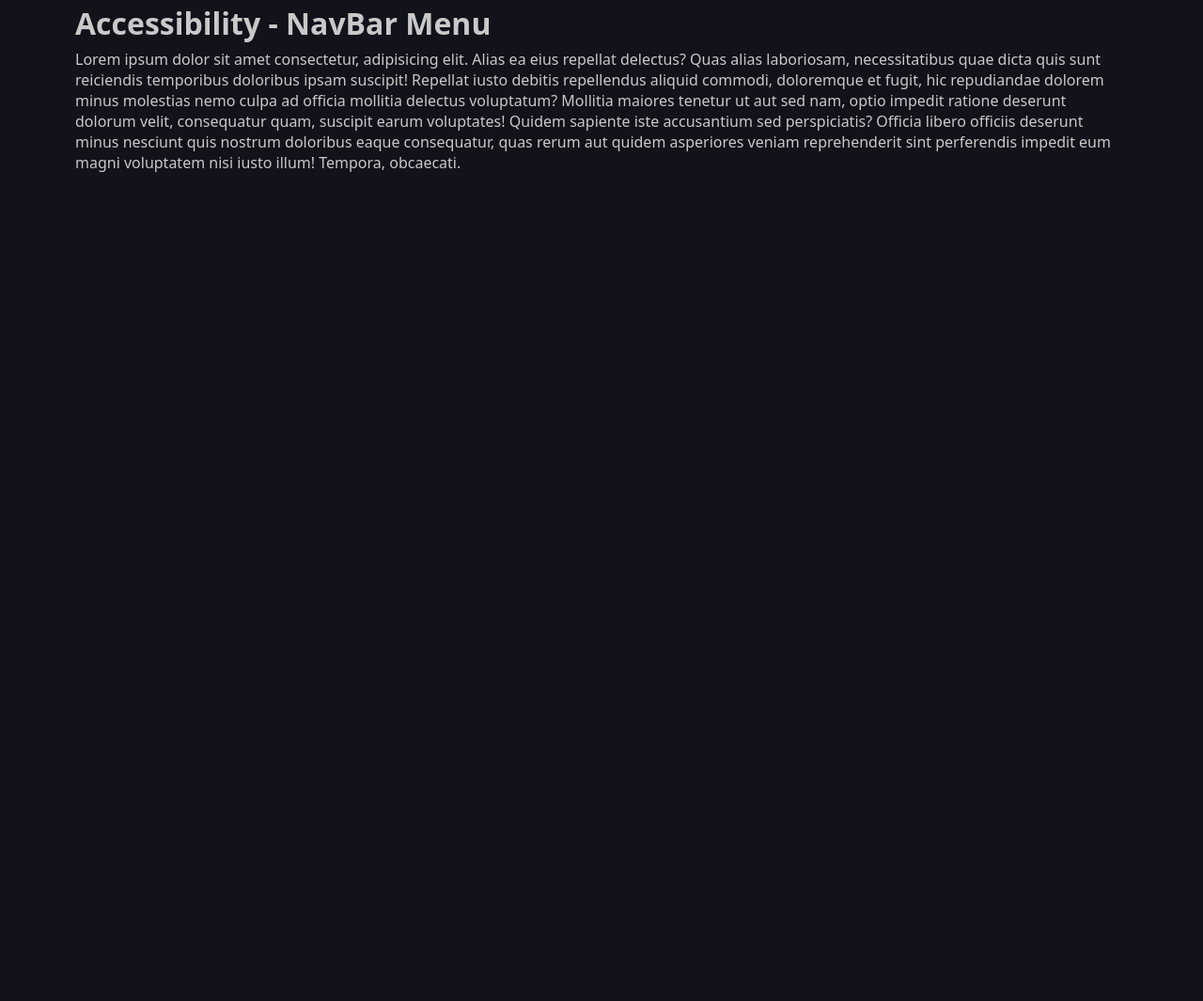
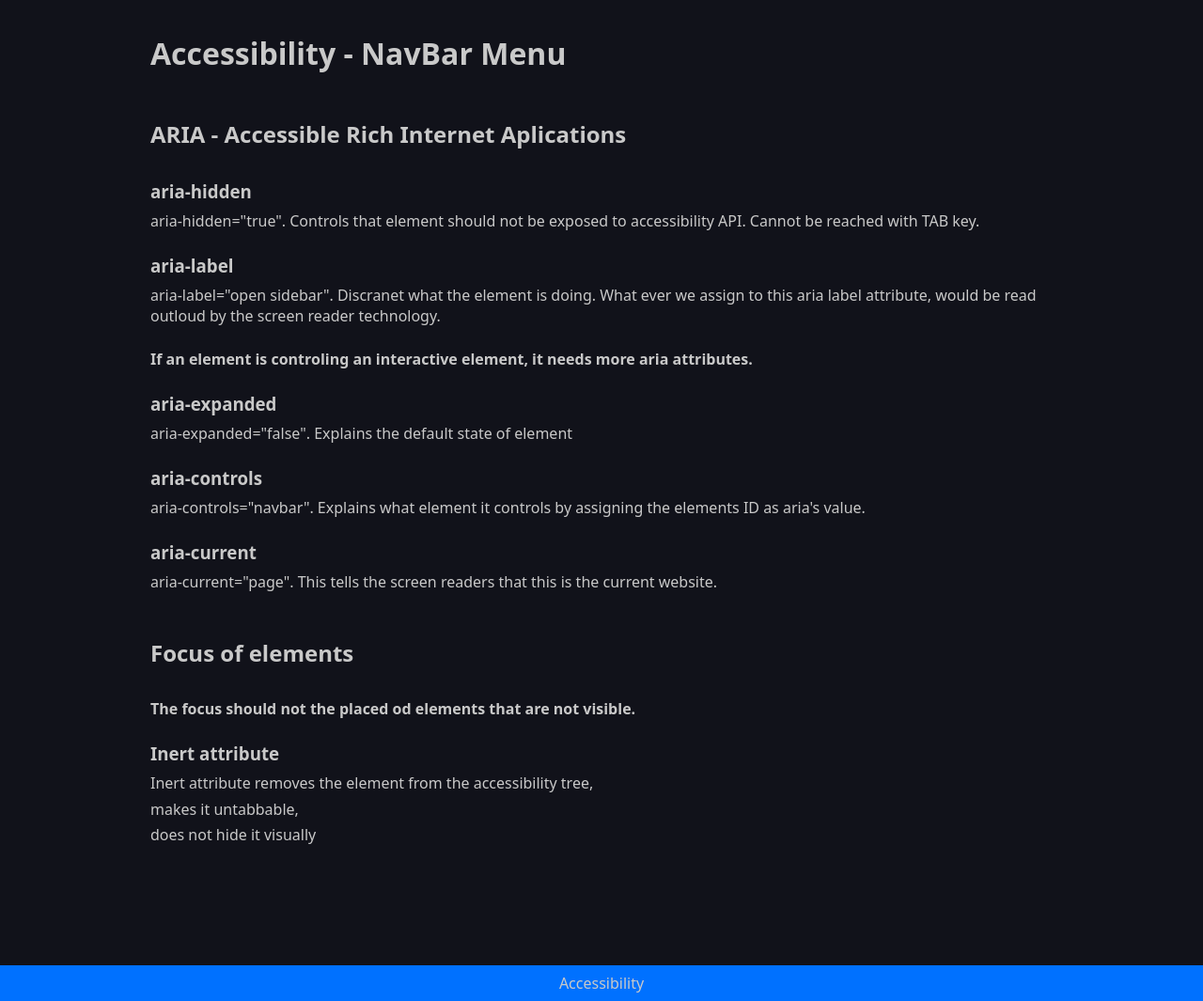
Before and after one commit to SinisaVukmirovic/Accessibility-of-Navbar-Menu, a plain HTML site: page index.html in a window 1280 px wide. Shown: the part 134-1199 px from the top of the page at 94% size. Before the commit the page ends 800 px from the top, so only its background shows below. Drawn offline with Linux system fonts and the light colour scheme.

Commit message:
Updated README and index MarkUp

```diff
--- a/index.html
+++ b/index.html
@@ -9,7 +9,7 @@
 </head>
 <body>
     <header>
-        <button id="open-sidebar-button" onclick="openSidebar()" aria-label="open sidebar" aria-controls="navbar">
+        <button id="open-sidebar-button" onclick="openSidebar()" aria-label="open sidebar" aria-expanded="false" aria-controls="navbar">
             <svg xmlns="http://www.w3.org/2000/svg" height="24px" viewBox="0 -960 960 960" width="24px" fill="#e3e3e3"><path d="M120-240v-80h720v80H120Zm0-200v-80h720v80H120Zm0-200v-80h720v80H120Z"/></svg>
         </button>
         <nav id="navbar">
@@ -19,7 +19,7 @@
                         <svg xmlns="http://www.w3.org/2000/svg" height="24px" viewBox="0 -960 960 960" width="24px" fill="#e3e3e3"><path d="m256-200-56-56 224-224-224-224 56-56 224 224 224-224 56 56-224 224 224 224-56 56-224-224-224 224Z"/></svg>
                     </button>
                 </li>
-                <li class="home-li"><a class="active-link" href="index.html">Home</a></li>
+                <li class="home-li"><a class="active-link" aria-current="page" href="index.html">Home</a></li>
                 <li><a href="./pages/about.html">About</a></li>
                 <li><a href="./pages/pricing.html">Features</a></li>
                 <li><a href="./pages/features.html">Pricing</a></li>
@@ -32,7 +32,38 @@
 
     <main>
         <h1>Accessibility - NavBar Menu</h1>
-        <p>Lorem ipsum dolor sit amet consectetur, adipisicing elit. Alias ea eius repellat delectus? Quas alias laboriosam, necessitatibus quae dicta quis sunt reiciendis temporibus doloribus ipsam suscipit! Repellat iusto debitis repellendus aliquid commodi, doloremque et fugit, hic repudiandae dolorem minus molestias nemo culpa ad officia mollitia delectus voluptatum? Mollitia maiores tenetur ut aut sed nam, optio impedit ratione deserunt dolorum velit, consequatur quam, suscipit earum voluptates! Quidem sapiente iste accusantium sed perspiciatis? Officia libero officiis deserunt minus nesciunt quis nostrum doloribus eaque consequatur, quas rerum aut quidem asperiores veniam reprehenderit sint perferendis impedit eum magni voluptatem nisi iusto illum! Tempora, obcaecati.</p>
+
+        <section>
+            <h2>ARIA - Accessible Rich Internet Aplications</h2>
+
+            <h3>aria-hidden</h3>
+            <p>aria-hidden="true". Controls that element should not be exposed to accessibility API. Cannot be reached with TAB key.</p>
+
+            <h3>aria-label</h3>
+            <p>aria-label="open sidebar". Discranet what the element is doing. What ever we assign to this aria label attribute, would be read outloud by the screen reader technology.</p>
+
+            <h4>If an element is controling an interactive element, it needs more aria attributes.</h4>
+
+            <h3>aria-expanded</h3>
+            <p>aria-expanded="false". Explains the default state of element</p>
+
+            <h3>aria-controls</h3>
+            <p>aria-controls="navbar". Explains what element it controls by assigning the elements ID as aria's value.</p>
+
+            <h3>aria-current</h3>
+            <p>aria-current="page". This tells the screen readers that this is the current website.</p>
+        </section>
+        <section>
+            <h2>Focus of elements</h2>
+            <h4>The focus should not the placed od elements that are not visible.</h4>
+
+            <h3>Inert attribute</h3>
+            <p>Inert attribute removes the element from the accessibility tree,
+            <p>makes it untabbable,</p>
+            <p>does not hide it visually</p>
+        </section>
+
     </main>
+    <footer>Accessibility</footer>
 </body>
 </html>
--- a/script.js
+++ b/script.js
@@ -1,9 +1,30 @@
 const navbar = document.getElementById('navbar');
+const openButton = document.getElementById('open-sidebar-button');
+
+const media = window.matchMedia('(width < 700px)');
+
+// if the user changes device width size
+media.addEventListener('change', e => updateNavbar(e));
+
+function updateNavbar(e) {
+    const isMobile = e.matches;
+    if(isMobile) {
+        navbar.setAttribute('inert', '');
+    } else {
+        navbar.removeAttribute('inert');
+    }
+}
 
 function openSidebar() {
     navbar.classList.add('show');
+    openButton.setAttribute('aria-expanded', 'true');
+    navbar.removeAttribute('inert');
 }
 
 function closeSidebar() {
     navbar.classList.remove('show');
+    openButton.setAttribute('aria-expanded', 'false');
+    navbar.setAttribute('inert', '');
 }
+
+updateNavbar(media);
--- a/style.css
+++ b/style.css
@@ -19,10 +19,14 @@ html {
 body {
     min-height: 100svh;
     background-color: var(--primary-clr);
+
+    display: flex;
+    flex-direction: column;
 }
 
 main {
-    padding: min(5em, 7%);
+    padding-inline: min(10em, 15%);
+    margin-block: 5rem;
 
     & p {
         margin-top: .35em;
@@ -138,3 +142,23 @@ nav {
         display: block;
     }
 }
+
+footer {
+    text-align: center;
+    padding: .5rem;
+    margin-top: auto;
+    background-color: var(--accent-clr);
+}
+
+section {
+    margin-block: 3rem;
+}
+
+h1,
+h2 {
+    margin-block: 2rem;
+}
+
+h3, h4 {
+    margin-block: 1.5rem .5rem;
+}
```
Also changed, not shown: 1 other file.
